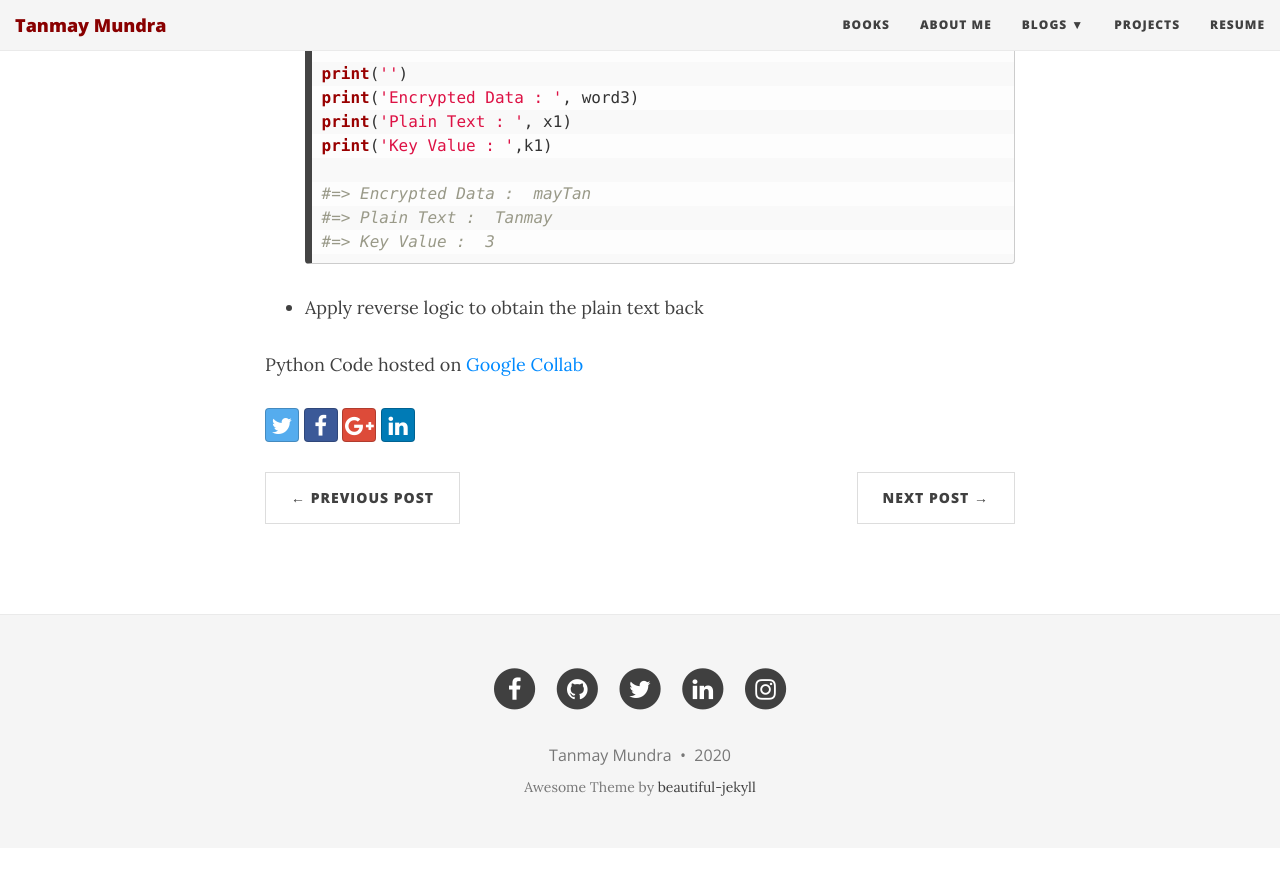
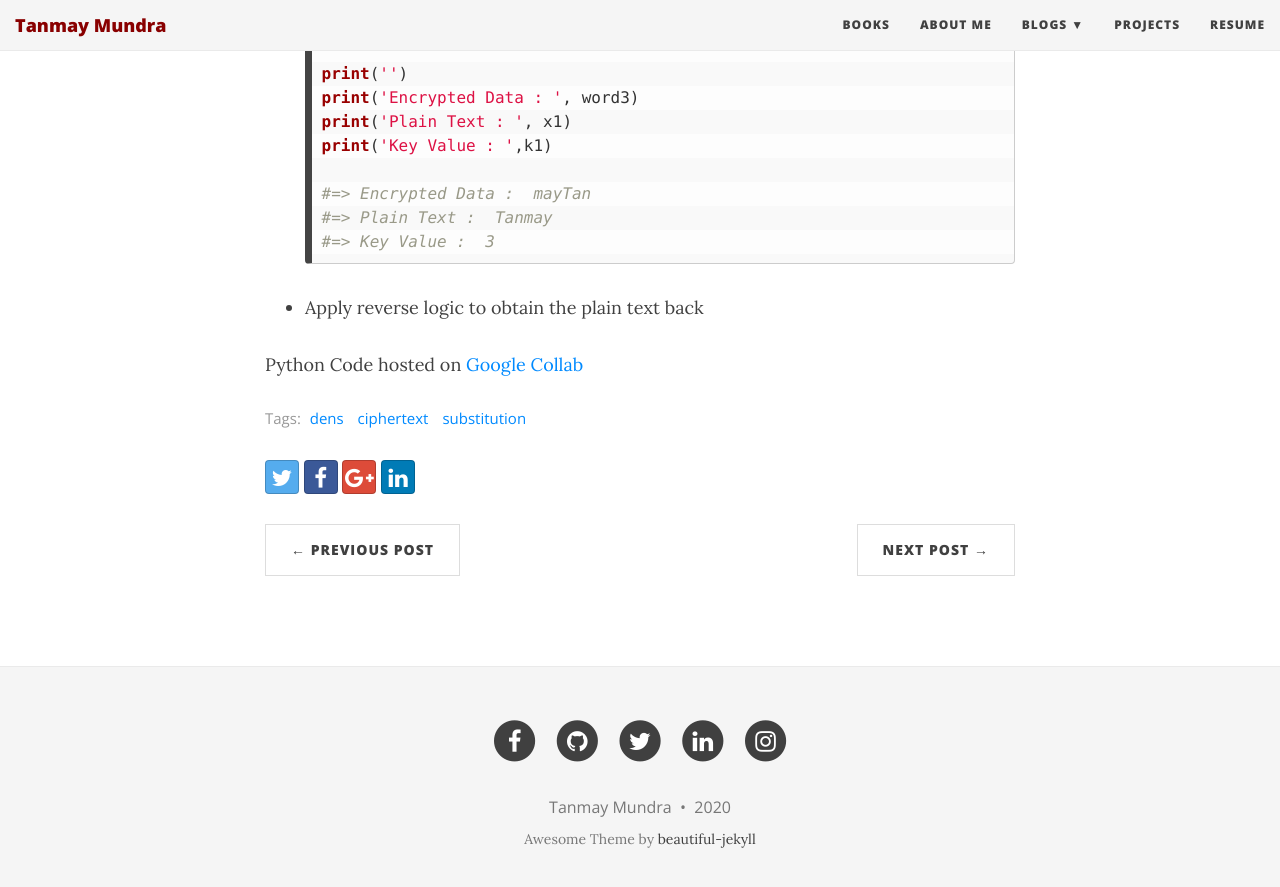
Before and after one commit to Tanmaymundra/tanmaymundra.github.io, a Jekyll site: the page built from _posts/dens/2019-12-7-Substitution.markdown, in a window 1280 px wide and 900 px high, scrolled down 3177 px. Shown: the top 887 px of the window. Built offline with Jekyll 4.4.1, drawn with Linux system fonts in a browser that asks for light colours; comment, search, counter and statistics services are not loaded; before the commit the page ends 4025 px from its top, so only the background shows below that.

Commit message:
Update 2019-12-7-Substitution.markdown

```diff
--- a/_posts/dens/2019-12-7-Substitution.markdown
+++ b/_posts/dens/2019-12-7-Substitution.markdown
@@ -2,10 +2,12 @@
 layout: post
 title:  "Substitution/Caesar Cipher!"
 date:   2019-12-7 15:12:54 +0530
-categories:
+categories: dens
 permalink: article/:title
 author: Tanmay Mundra
-
+tags: [dens,ciphertext,substitution]
+image: https://images.unsplash.com/photo-1513789181297-6f2ec112c0bc?ixlib=rb-1.2.1&ixid=eyJhcHBfaWQiOjEyMDd9&w=1000&q=80
+share-image: https://images.unsplash.com/photo-1513789181297-6f2ec112c0bc?ixlib=rb-1.2.1&ixid=eyJhcHBfaWQiOjEyMDd9&w=1000&q=80
 ---
 
 Cryptography involves communication between two users through coded message. Cryptography is an art and science of concealing the information to introduce privacy and secrecy between the intended users. The three basic goals of security are Confidentiality, Integrity and Availability.
```
